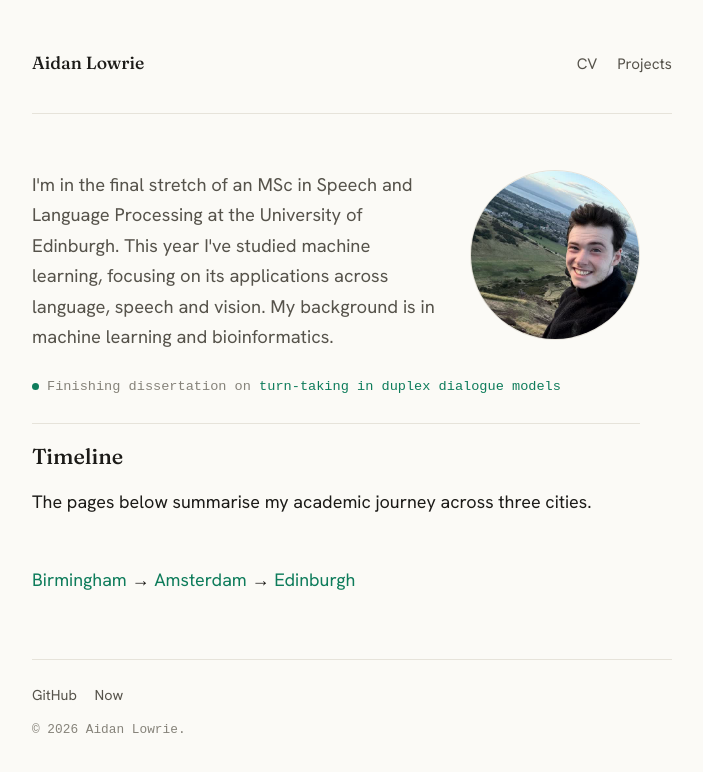
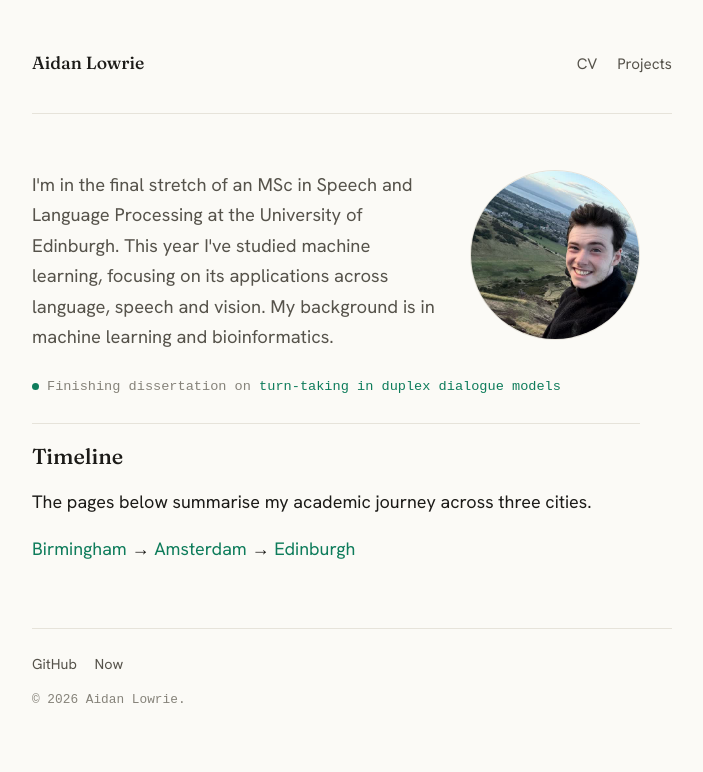
Before and after one commit to aidanlowrie/aidanlowrie.github.io, a Jekyll site: the page built from index.html, in a window 1280 px wide. Shown: the top 772 px of the page, without its empty margins (288-991 px from the left). Built offline with Jekyll 4.4.1, drawn with Linux system fonts in a browser that asks for light colours; some web fonts are replaced.

Commit message:
FIX EXCESSIVE SPACING - remove 3rem top margin from city navigation

```diff
--- a/assets/css/style.scss
+++ b/assets/css/style.scss
@@ -208,7 +208,7 @@ strong { font-weight:500; }
 .more a, .back a { font-family:var(--mono); font-size:0.85rem; }
 
 /* City navigation */
-.city-nav { margin-top:3rem; margin-bottom:0; }
+.city-nav { margin-top:0; margin-bottom:0; }
 
 /* project & post bodies */
 .proj-links { font-family:var(--mono); font-size:0.85rem; margin:-0.5rem 0 1.5rem; }
```
